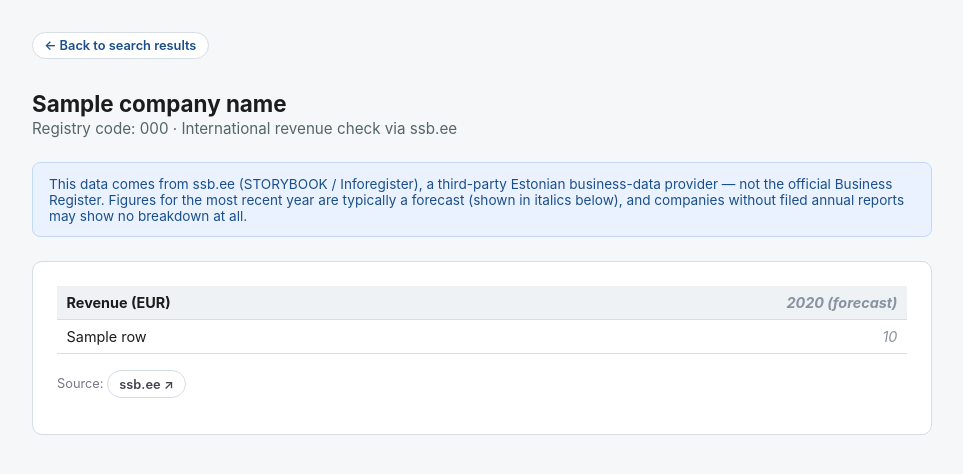
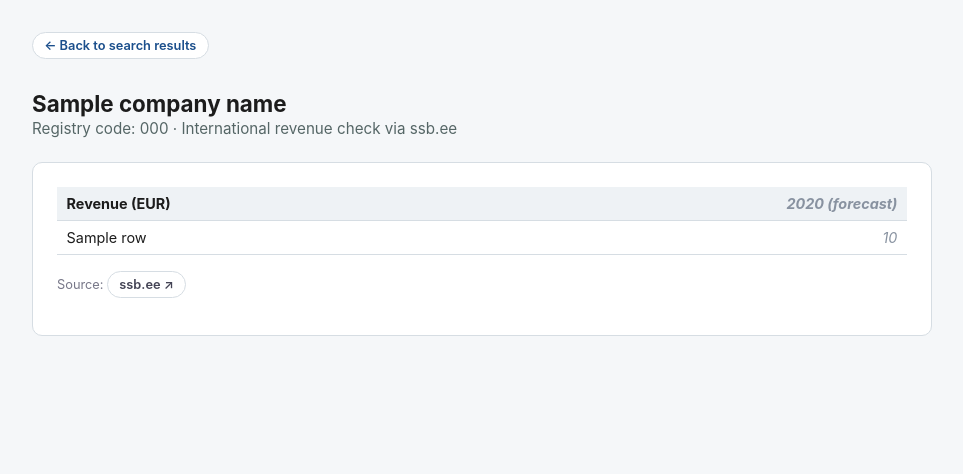
Before and after one commit to RenatStpn/estonia_amending_entry, a Flask app: template templates/international.html in a window 1280 px wide. Shown: the top 474 px of the page, without its empty margins (158-1121 px from the left). Run offline with Flask 3, Linux system fonts and the light colour scheme; the template is opened without the code that fills it: most values are stand-ins (such as "Sample title", 1, 10 or a date in 2020).

Commit message:
Remove the ssb.ee disclaimer note box from the international revenue page
Co-Authored-By: Claude Sonnet 5 <noreply@anthropic.com>

```diff
--- a/templates/international.html
+++ b/templates/international.html
@@ -49,10 +49,6 @@
     background: #fdecea; border: 1px solid #f3c2bd; color: #8a2c22;
     padding: 0.8rem 1rem; border-radius: 8px; margin-top: 1rem;
   }
-  .note {
-    background: #eaf2ff; border: 1px solid #c3d9f6; color: #1b4f8c;
-    padding: 0.8rem 1rem; border-radius: 8px; font-size: 0.85rem; margin-bottom: 1.5rem;
-  }
   table { width: 100%; border-collapse: collapse; }
   th, td { text-align: right; padding: 0.5rem 0.6rem; border-bottom: 1px solid var(--border); font-size: 0.9rem; white-space: nowrap; }
   th:first-child, td:first-child { text-align: left; }
@@ -69,12 +65,6 @@
   <a class="link-btn link-btn--ghost back-link" href="{{ '/results/' + back_token if back_token else '/' }}">&larr; Back to search results</a>
   <h1>{{ company_name or "Company" }}</h1>
   <p class="reg-code">Registry code: {{ registry_code }} &middot; International revenue check via ssb.ee</p>
-
-  <div class="note">
-    This data comes from ssb.ee (STORYBOOK / Inforegister), a third-party Estonian business-data provider — not
-    the official Business Register. Figures for the most recent year are typically a forecast (shown in italics
-    below), and companies without filed annual reports may show no breakdown at all.
-  </div>
 
   {% if error %}
   <div class="error">{{ error }}</div>
```
